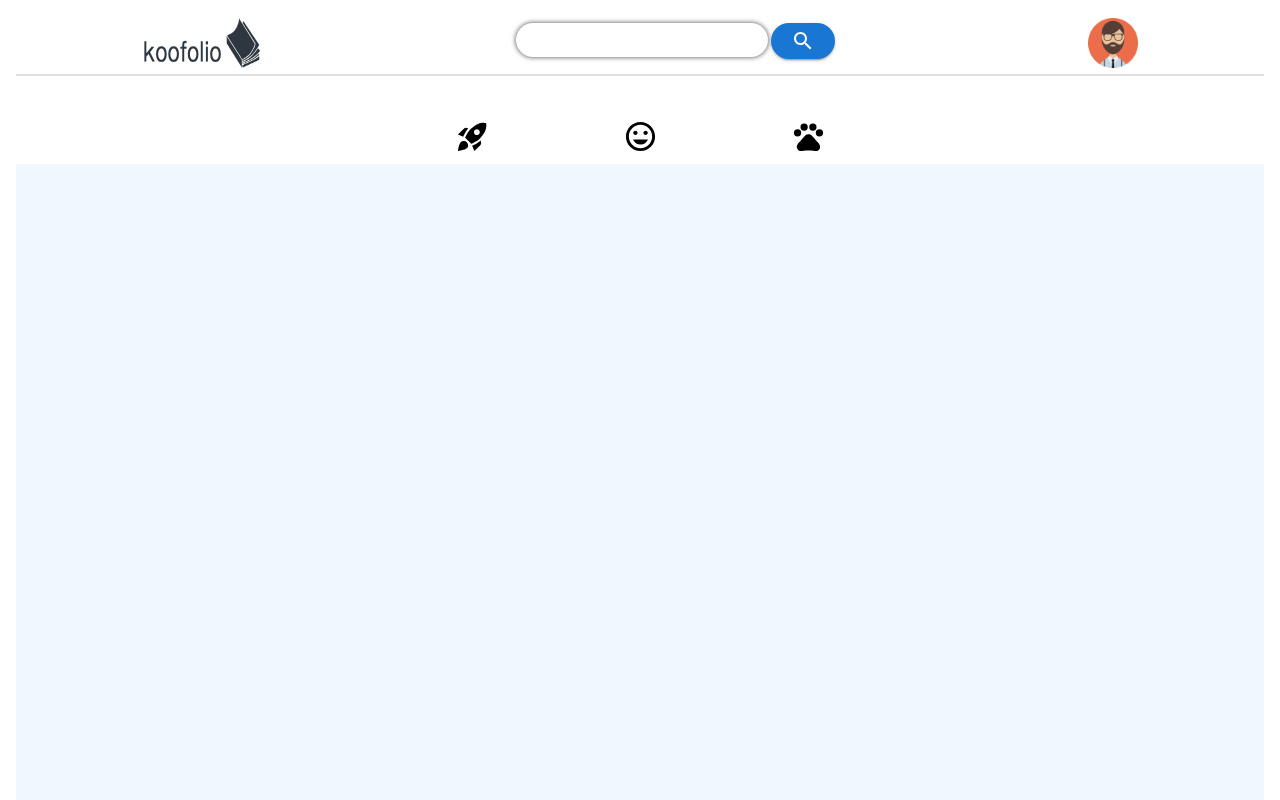
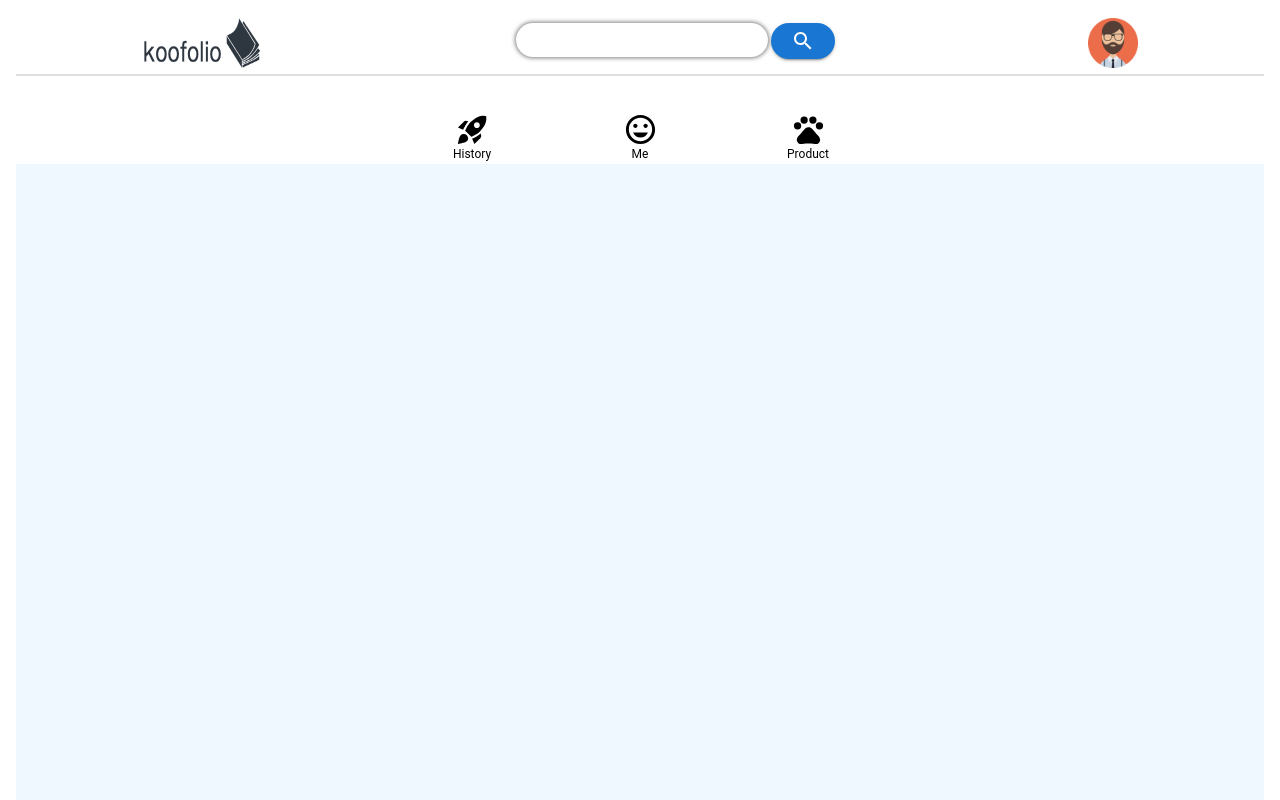
Before and after one commit to kosuke-17/koofolio, a Next.js app in the folder client/: page / in a window 1280 px wide. Shown: the top 800 px of the page. Built offline with nearby package versions, Linux system fonts and the light colour scheme.

Commit message:
ラベル表示

```diff
--- a/client/components/body/index.tsx
+++ b/client/components/body/index.tsx
@@ -33,7 +33,7 @@ const Nav = () => {
     },
   ];
   return (
-    <BottomNavigation style={navStyle.root}>
+    <BottomNavigation showLabels style={navStyle.root}>
       {BtnNavActions &&
         BtnNavActions.map((e, idx) => {
           return (
```
